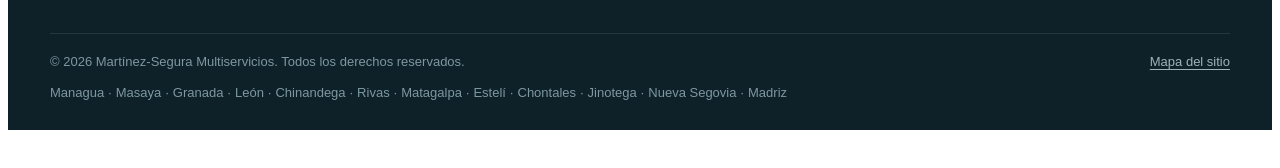
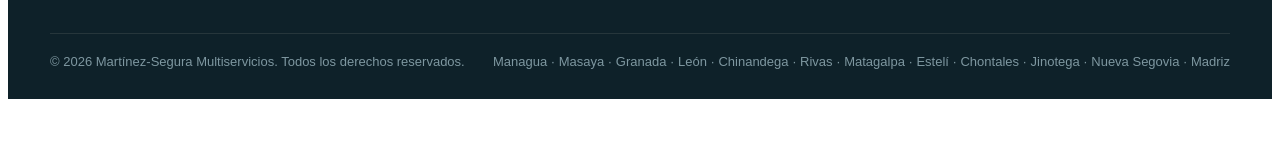
Before and after one commit to arqorio/Martinez-Segura, a plain HTML site: page Footer.dc.html in a window 1280 px wide. Shown: the part 536-704 px from the top of the page. Drawn offline with nearby package versions, Linux system fonts and the light colour scheme.

Commit message:
Footer: quitar el enlace al mapa del sitio
El mapa del sitio se retiró de la parte pública el 2026-09-21 (lista enlaces
internos: facturación, tarjeta y un borrador). El PR #8 volvió a enlazarlo desde
el pie de todas las páginas por error; se quita de nuevo. La página sigue con
noindex y fuera del sitemap.

Co-Authored-By: Claude Opus 5.5 <noreply@anthropic.com>

```diff
--- a/Footer.dc.html
+++ b/Footer.dc.html
@@ -76,7 +76,6 @@
 
     <div style="border-top:1px solid rgba(244,234,210,0.1);margin-top:36px;padding-top:20px;display:flex;justify-content:space-between;gap:16px;flex-wrap:wrap;font-size:13px;color:#7E97A0;">
       <span>© {{ year }} Martínez-Segura Multiservicios. Todos los derechos reservados.</span>
-      <a href="/mapa-del-sitio" style="color:#9FB2B7;text-decoration:underline;text-underline-offset:3px;" style-hover="color:#F4EAD2;">Mapa del sitio</a>
       <span>{{ regions }}</span>
     </div>
   </div>
```
